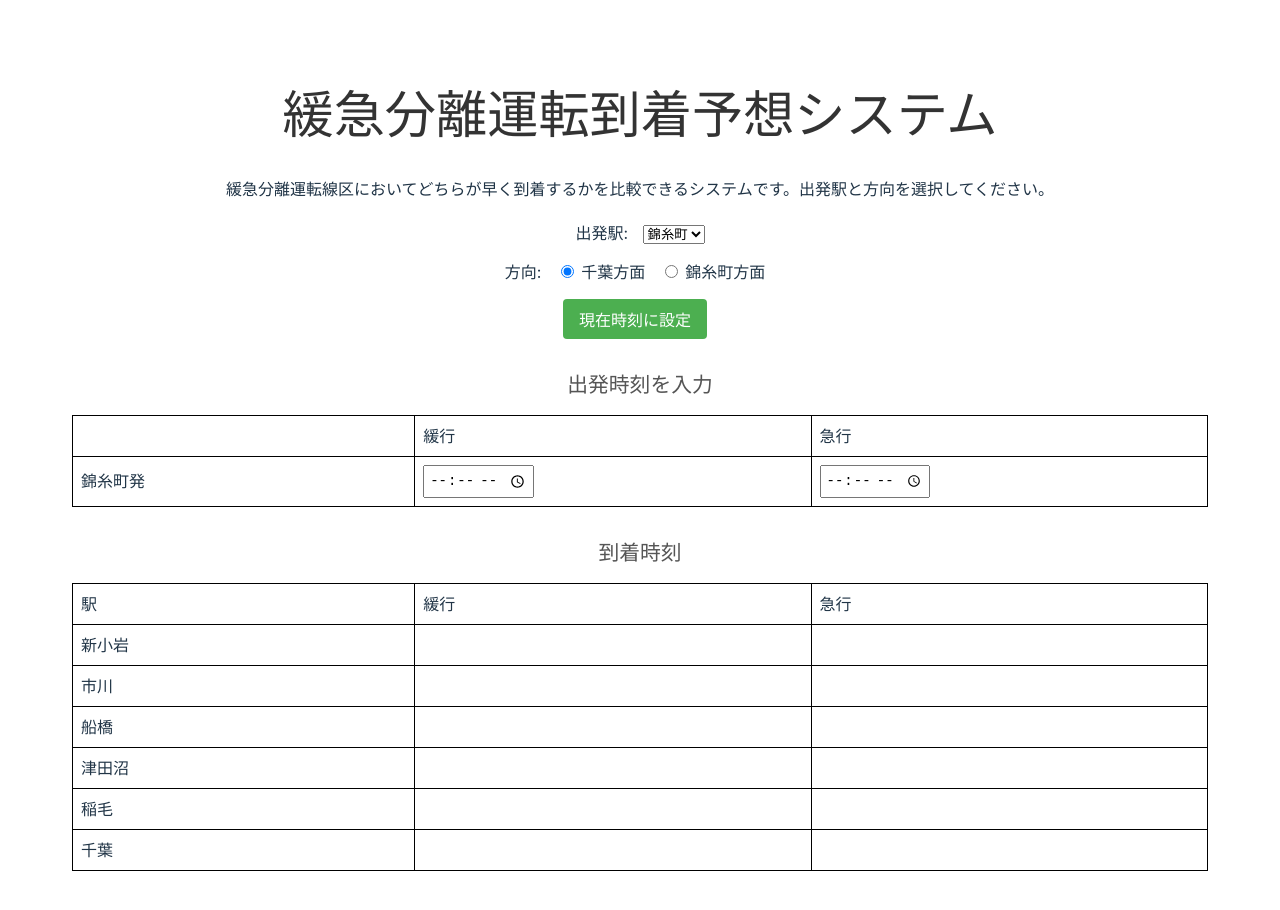
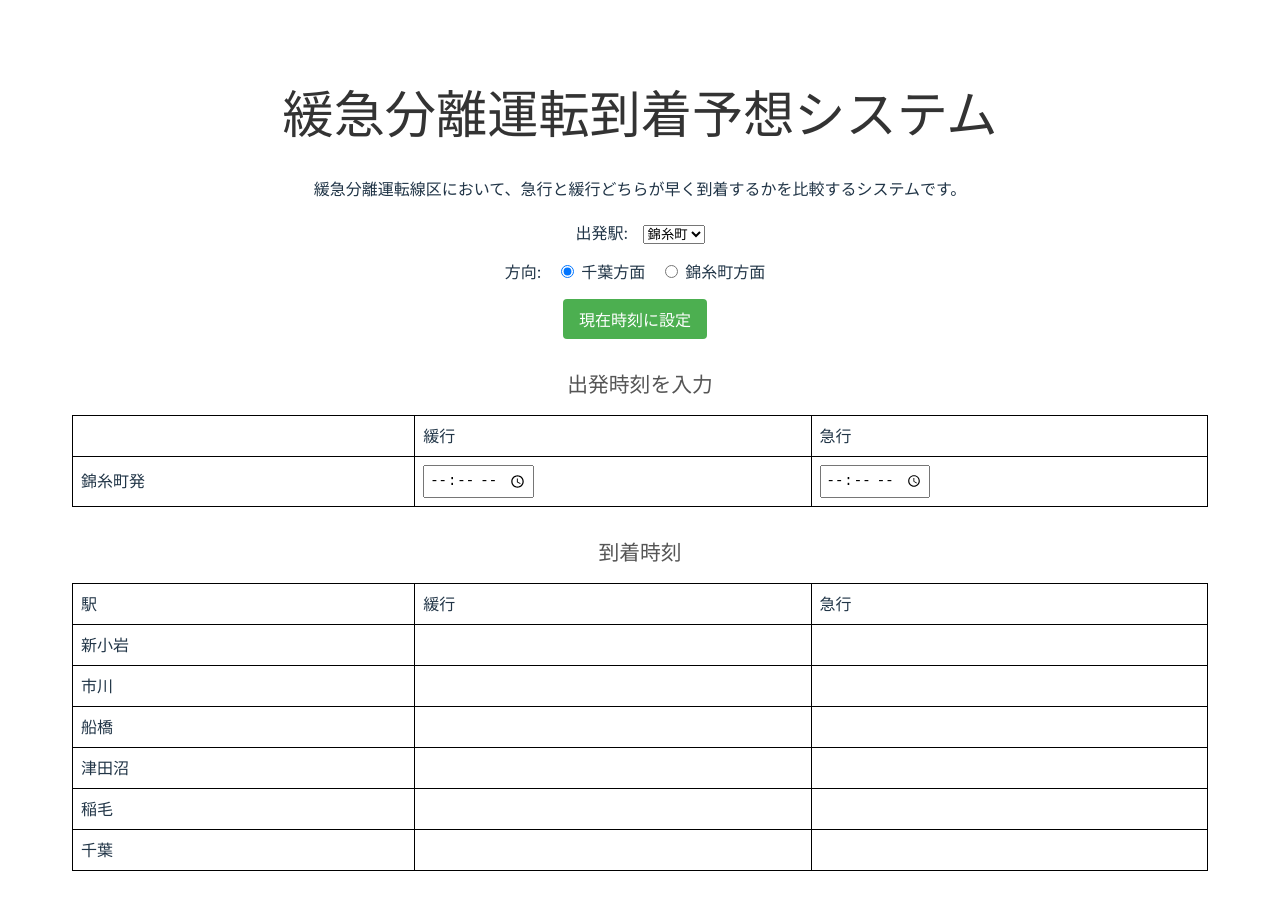
Before and after one commit to taiyo8911/train-time-calc-svelte, a Svelte app: page / in a window 1280 px wide. Shown: the top 910 px of the page. Built offline with nearby package versions, Linux system fonts and the light colour scheme.

Commit message:
注意書き表記の変更

```diff
--- a/src/App.svelte
+++ b/src/App.svelte
@@ -108,7 +108,7 @@
   <h1>緩急分離運転到着予想システム</h1>
 
   <p>
-    緩急分離運転線区においてどちらが早く到着するかを比較できるシステムです。出発駅と方向を選択してください。
+    緩急分離運転線区において、急行と緩行どちらが早く到着するかを比較するシステムです。
   </p>
 
   <div class="controls">
```
